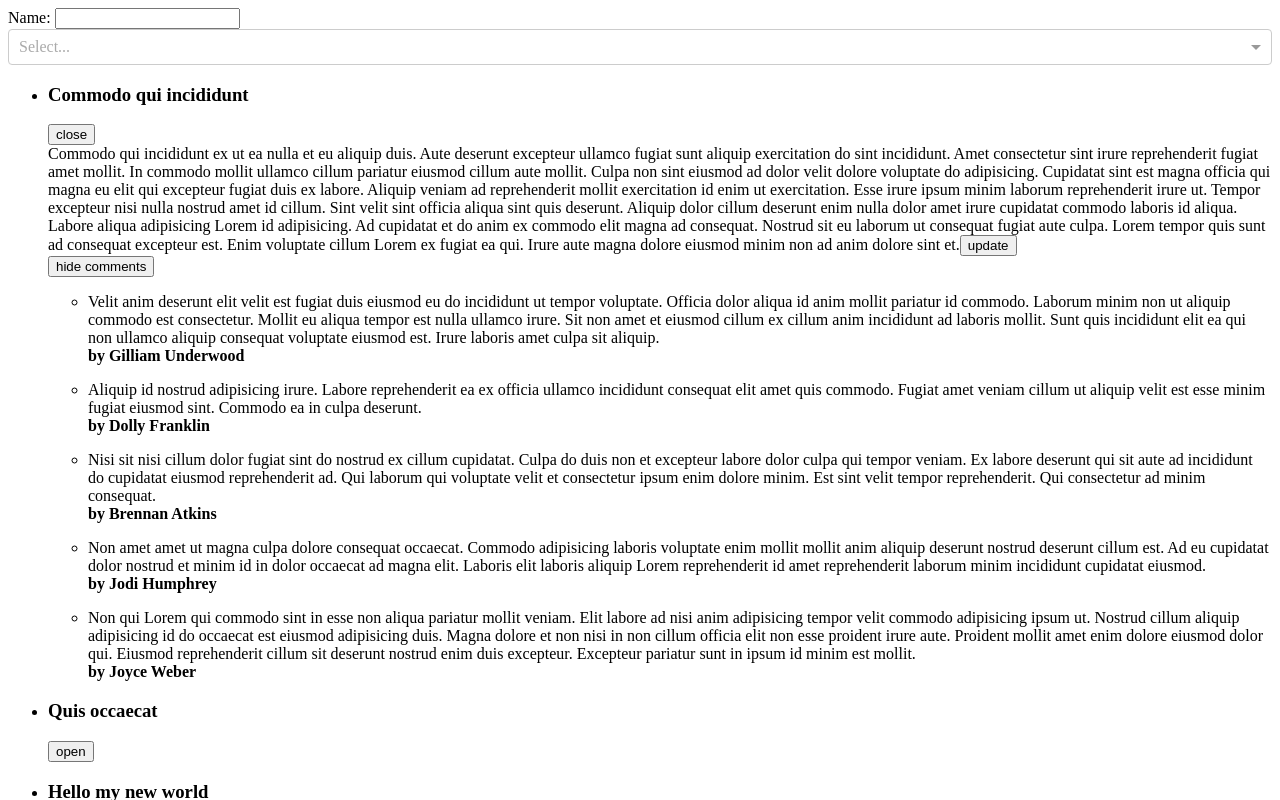
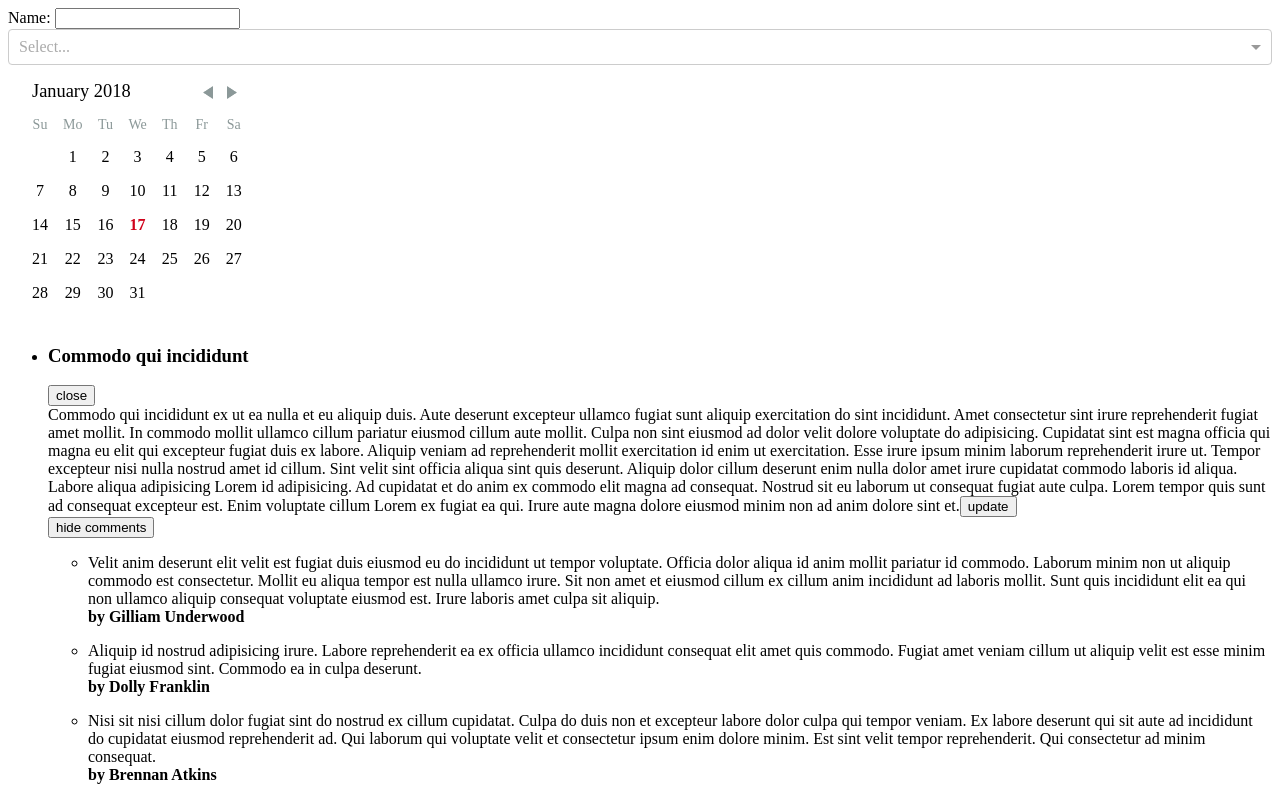
Before and after one commit to kaznacheyev/react_basic, a React app: page / in a window 1280 px wide. Both pictures are taken after a click on the button "show comments". Shown: the top 800 px of the page. Built offline with nearby package versions, Linux system fonts and the light colour scheme.

Commit message:
added DayPicker, CommentForm, Filters(DateRange and Select)

```diff
--- a/package.json
+++ b/package.json
@@ -32,6 +32,7 @@
   "dependencies": {
     "prop-types": "^15.6.0",
     "react": "^16.0.0",
+    "react-day-picker": "^7.0.7",
     "react-dom": "^16.0.0",
     "react-select": "^1.2.1",
     "react-transition-group": "^1.2.1"
--- a/src/components/App.js
+++ b/src/components/App.js
@@ -3,35 +3,26 @@
 import ArticleList from './ArticleList'
 import ArticlesChart from './ArticlesChart'
 import UserForm from './UserForm'
-import Select from 'react-select'
-import 'react-select/dist/react-select.css'
+import Filters from './Filters'
 
 class App extends Component {
 	static propTypes = {
 
 	}
 
-	state = {
-		selection: null
-	}
-
 	render() {
 		const {articles} = this.props
-		const options = articles.map(article => ({
-			label: article.title,
-			value: article.id
-		}))
+
 		return (
 			<div>
 				<UserForm />
-				<Select options = {options} value = {this.state.selection} onChange = {this.changeSelection} multi />
+				<Filters articles = {articles} />
 				<ArticleList articles = {articles} defaultOpenId = {articles[0].id} />
 				<ArticlesChart articles = {articles} />
 			</div>
 		)
 	}
 
-	changeSelection = selection => this.setState({ selection })
 }
 
 export default App
--- /dev/null
+++ b/src/components/CommentForm/index.js
@@ -0,0 +1,59 @@
+import React, {Component} from 'react'
+import PropTypes from 'prop-types'
+import './style.css'
+
+class CommentForm extends Component {
+	static propTypes = {
+
+	}
+
+	state = {
+		user: '',
+		text: ''
+	}
+
+	render() {
+		return (
+			<form onSubmit = {this.handleOnSubmit}>
+				user: <input value = {this.state.user}
+										onChange = {this.handleChange('user')}
+										className = {this.getClassName('user')} />
+				comment: <textarea value = {this.state.text}
+												onChange = {this.handleChange('text')}
+												className = {this.getClassName('text')} />
+				<input type = "submit" value = "submit"/>
+			</form>
+		)
+	}
+
+	handleOnSubmit = (ev) => {
+		ev.preventDefault()
+		this.setState({
+			user: '',
+			text: ''
+		})
+	}
+
+	getClassName = type => this.state[type].length && this.state[type].length < limits[type].min ? 'form-input__error' : ''
+
+	handleChange = type => ev => {
+		const {value} = ev.target
+		if (value.length > limits[type].max) return
+		this.setState({
+			[type]: value
+		})
+	}
+}
+
+const limits = {
+	user: {
+		min: 5,
+		max: 15
+	},
+	text: {
+		min: 20,
+		max: 50
+	}
+}
+
+export default CommentForm
--- /dev/null
+++ b/src/components/CommentForm/style.css
@@ -0,0 +1,3 @@
+.form-input__error {
+	outline-color: red;
+}
--- a/src/components/CommentList.js
+++ b/src/components/CommentList.js
@@ -1,6 +1,7 @@
 import React, {Component} from 'react'
 import PropTypes from 'prop-types'
 import Comment from './Comment'
+import CommentForm from './CommentForm'
 import toggleOpen from '../decorators/toggleOpen'
 
 class CommentList extends Component {
@@ -37,13 +38,10 @@
 		return (
 			<div>
 				{body}
+				<CommentForm />
 			</div>
 		)
 	}
 }
 
-CommentList.defaultProps = {
-	comments: []
-}
-
 export default toggleOpen(CommentList)
--- /dev/null
+++ b/src/components/Filters/DateRange.js
@@ -0,0 +1,30 @@
+import React, {Component} from 'react'
+import DayPicker, {DateUtils} from 'react-day-picker'
+
+import 'react-day-picker/lib/style.css'
+
+class DateRange extends Component {
+	state = {
+		from: null,
+		to: null
+	}
+
+	handleDayClick = (day) => this.setState(DateUtils.addDayToRange(day, this.state))
+
+	render() {
+		const { from, to } = this.state
+		const selectedRange = from && to && `${from.toDateString()} - ${to.toDateString()}`
+		return (
+			<div className = 'date-range'>
+				<DayPicker
+					ref = 'daypicker'
+					selectedDays = { day => DateUtils.isDayInRange(day, { from, to }) }
+					onDayClick = { this.handleDayClick }
+				/>
+				{selectedRange}
+			</div>
+		)
+	}
+}
+
+export default DateRange
--- /dev/null
+++ b/src/components/Filters/Select.js
@@ -0,0 +1,35 @@
+import React, {Component} from 'react'
+import PropTypes from 'prop-types'
+import Select from 'react-select'
+
+import 'react-select/dist/react-select.css'
+
+class SelectFilter extends Component {
+	static propTypes = {
+		articles: PropTypes.array.isRequired
+	}
+	state = {
+		selected: []
+	}
+
+	handleChange = selected => this.setState({selected})
+
+	render() {
+		const {articles} = this.props
+		const {selected} = this.state
+
+		const options = articles.map(article => ({
+			label: article.title,
+			value: article.id
+		}))
+
+		return <Select
+			options = {options}
+			value = {selected}
+			onChange = {this.handleChange}
+			multi = {true}
+		/>
+	}
+}
+
+export default SelectFilter
--- /dev/null
+++ b/src/components/Filters/index.js
@@ -0,0 +1,21 @@
+import React, {Component} from 'react'
+import PropTypes from 'prop-types'
+import DateRange from './DateRange'
+import SelectFilter from './Select'
+
+class Filters extends Component {
+	static propTypes = {
+		articles: PropTypes.array
+	}
+
+	render() {
+		return (
+			<div>
+				<SelectFilter articles = {this.props.articles} />
+				<DateRange />
+			</div>
+		)
+	}
+}
+
+export default Filters
```
Also changed, not shown: 2 other files (tests, documents, lock files or other folders).
